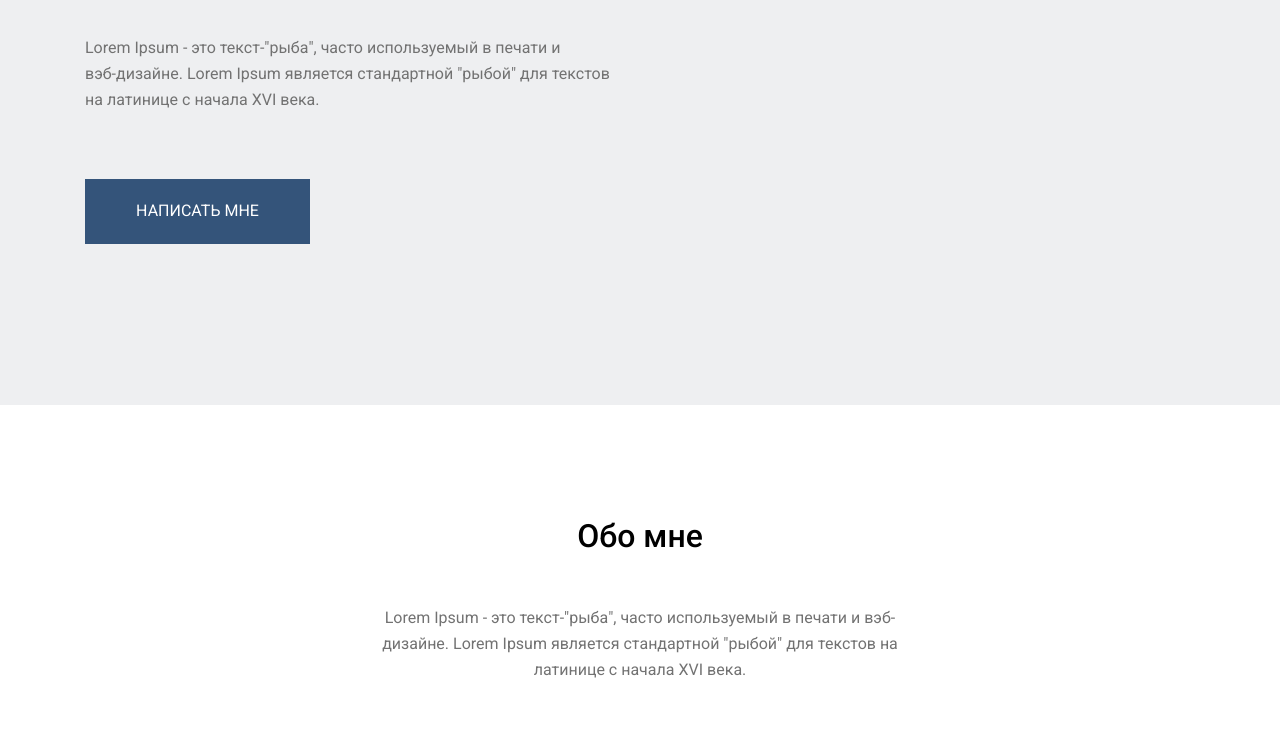
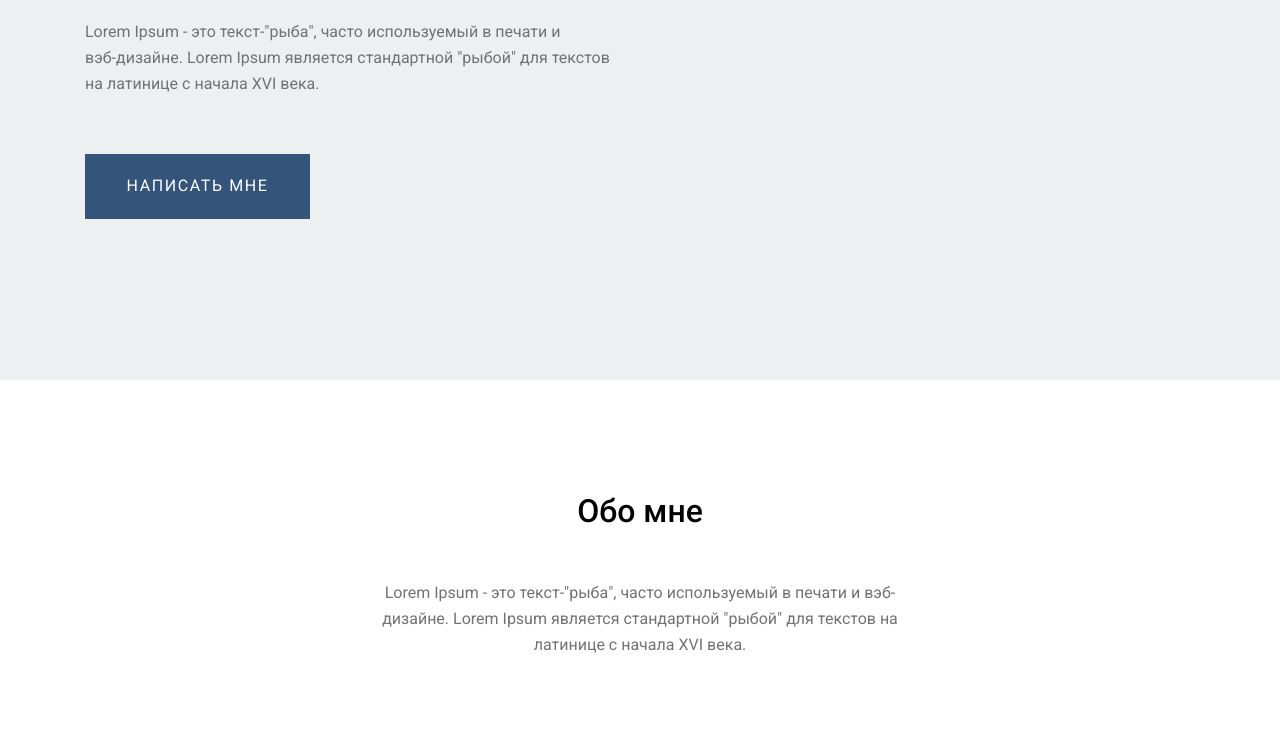
Before and after one commit to EugenRodin/lesson9, a plain HTML site: page index.html in a window 1280 px wide. Shown: the part 350-1100 px from the top of the page. Drawn offline with Linux system fonts and the light colour scheme.

Commit message:
fixed buttom and content

```diff
--- a/css/style.css
+++ b/css/style.css
@@ -89,25 +89,30 @@ a {
   font-size: 16px;
   display: block;
   transition: scale 0.1s;
+  padding-top: 5px;
+  padding-bottom: 5px;
 }
 .navbar__link:hover {
   color: var(--color-primary);
   scale: 1.1;
 }
-.header-content {
-  width: 540px;
+.content {
+  display: flex;
+  flex-direction: column;
+  max-width: var(--container-sm);
+  gap: 34px;
 }
-.header-title {
+.content__title {
   font-size: 48px;
   font-weight: 500;
-  margin-bottom: 60px;
+  margin: 0;
 }
-.header-text {
+.content__text {
   line-height: var(--line-height-lg);
-  margin-bottom: 65px;
+  margin-bottom: 22px;
   color: var(--color-secondary);
 }
-.header-button {
+/* .header__button {
   background-color: var(--color-primary);
   width: 225px;
   height: 65px;
@@ -115,7 +120,19 @@ a {
   justify-content: center;
   align-items: center;
 }
-.header-link {
+.content__link {
+  color: var(--color-white);
+  font-weight: 400;
+} */
+.content__link {
+  background-color: var(--color-primary);
+  letter-spacing: var(--letter-spacing);
+  padding: 0.5em;
+  width: 225px;
+  height: 65px;
+  display: flex;
+  justify-content: center;
+  align-items: center;
   color: var(--color-white);
   font-weight: 400;
 }
--- a/index.html
+++ b/index.html
@@ -32,12 +32,11 @@
           </li>
         </ul>
       </nav>
-      <div class="header-content">
-        <h1 class="header-title">Дизайн и верстка</h1>
-          <p class="header-text">Lorem Ipsum - это текст-"рыба", часто используемый в печати и <br>вэб-дизайне. Lorem Ipsum является стандартной "рыбой" для текстов на латинице с начала XVI века.</p>
-        <div class="header-button">
-          <a class="header-link" href="#">НАПИСАТЬ МНЕ</a>
-        </div>
+      <div class="content">
+        <h1 class="content__title">Дизайн и верстка</h1>
+          <p class="content__text">Lorem Ipsum - это текст-"рыба", часто используемый в печати и <br>вэб-дизайне. Lorem Ipsum является стандартной "рыбой" для текстов на латинице с начала XVI века.</p>
+
+          <a class="content__link" href="#">НАПИСАТЬ МНЕ</a>
       </div>
     </div>
   </header>
```
